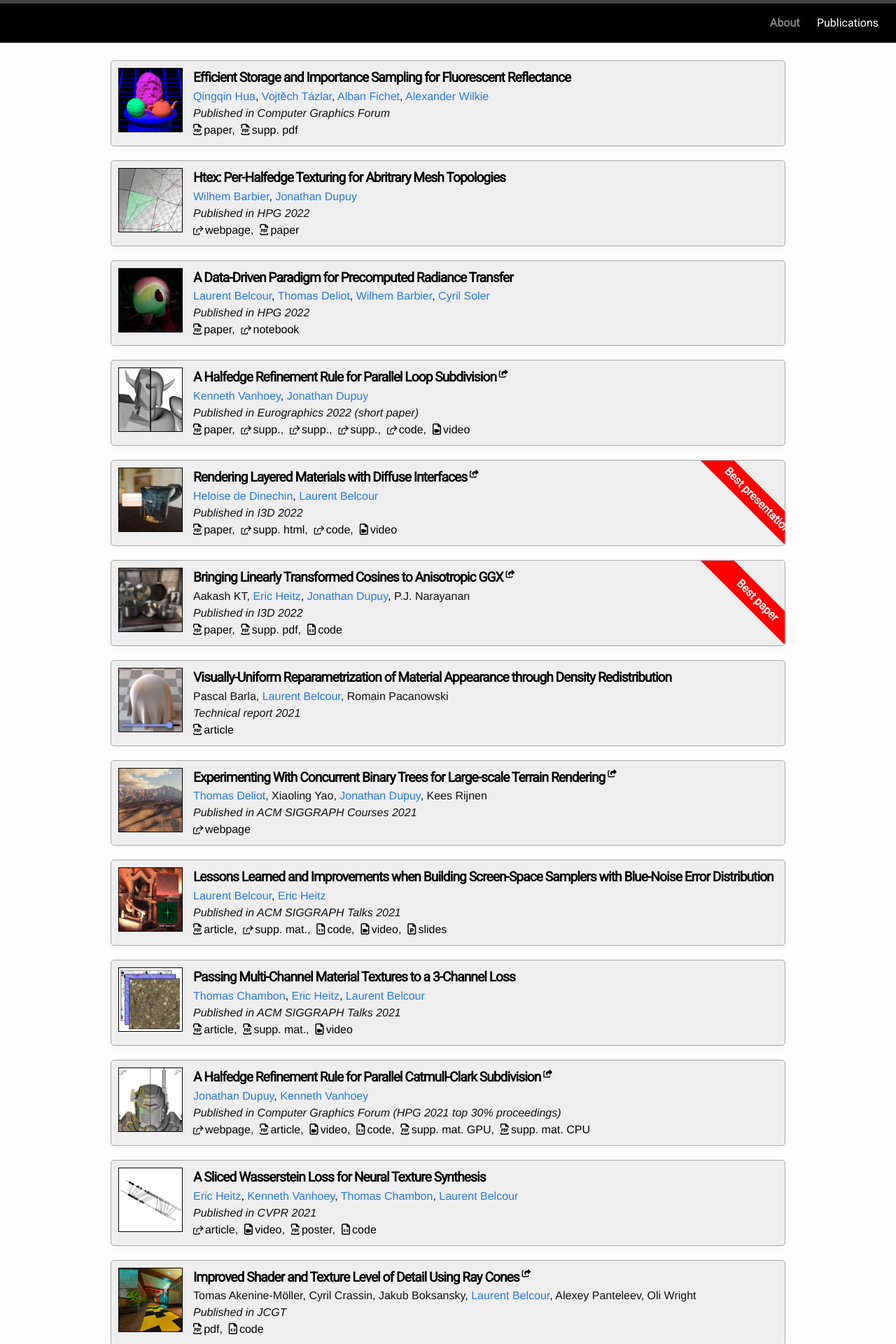
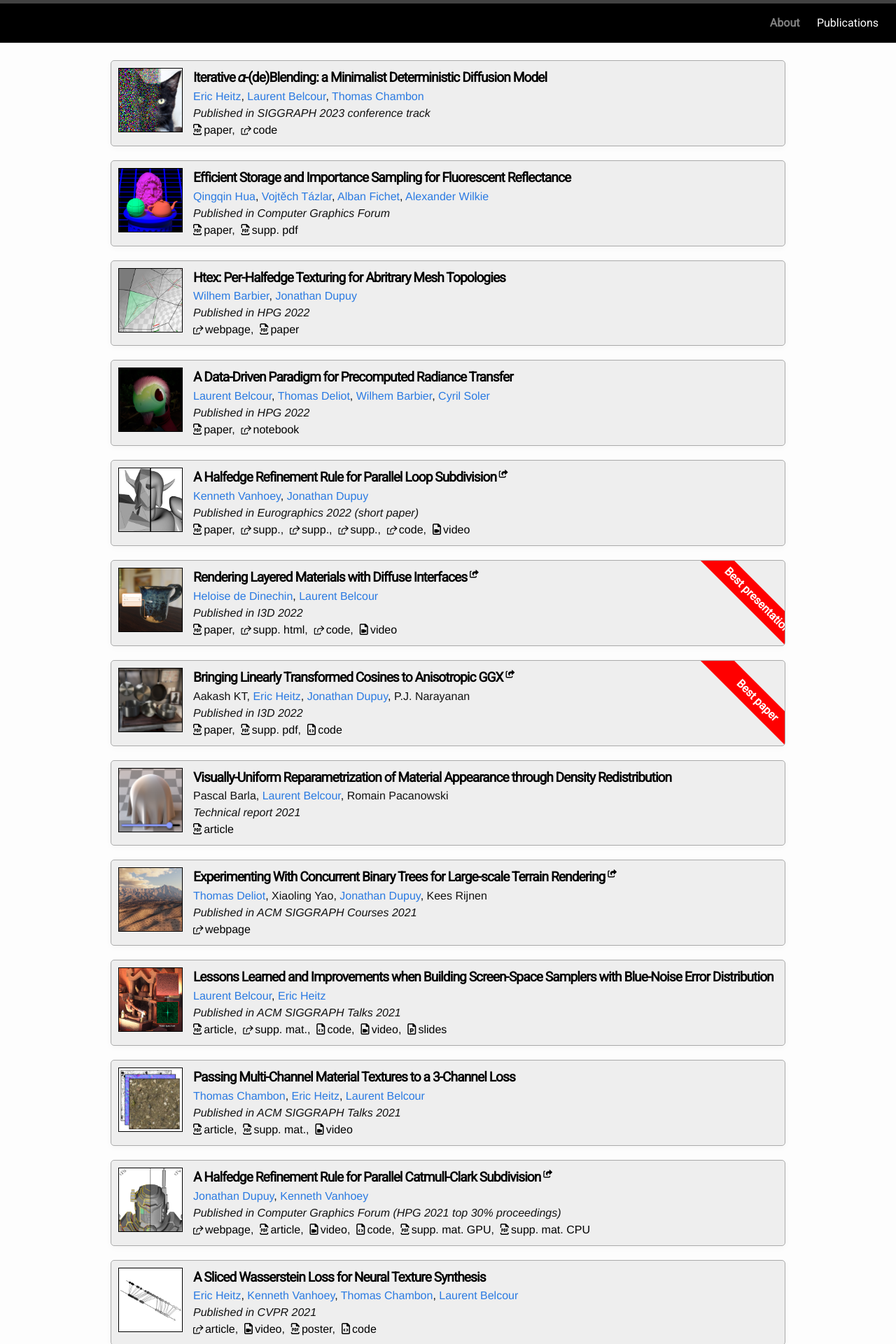
Before and after one commit to ggx-research/ggx-research.github.io, a Jekyll site: the page built from publications.html, in a window 1280 px wide. Shown: the top 1920 px of the page at 70% size. Built offline with Jekyll 4.4.1, drawn with Linux system fonts in a browser that asks for light colours.

Commit message:
Adding IADB publication

```diff
--- /dev/null
+++ b/_posts/2023-05-10-publication-iadb.md
@@ -0,0 +1,119 @@
+---
+layout: publication
+date:   2023-05-10
+title:  "Iterative&nbsp;𝛼-(de)Blending: a&nbsp;Minimalist&nbsp;Deterministic&nbsp;Diffusion&nbsp;Model"
+authors: [
+    {name: "Eric Heitz", affiliation: "Unity Technologies", url: ""},
+    {name: "Laurent Belcour"},
+    {name: "Thomas Chambon", affiliation: "Unity Technologies", url: ""}
+]
+conference: "SIGGRAPH 2023 conference track"
+categories: publication
+# Add a tag to display in the website
+# Valid tags are: 'published', 'to_appear', 'techreport'
+tags: 'published'
+# Thumbnails should be 128x128 max
+thumbnail: "/images/thumbnails/publication_2023_iadb.png"
+materials: [
+    { type: "document", name: "paper", url: "https://arxiv.org/abs/2305.03486" },
+    { type: "url", name: "code", url: "https://github.com/tchambon/IADB" },
+]
+---
+
+<center>
+<img style="width:100%;" src="/images/posts/2023-publication-iadb/iadb0.png">
+</center>
+
+## Motivation
+
+In this paper, we derive a minimalist diffusion model. The diffusion model that we obtain is pretty much equivalent to existing ones but the whole point is the derivation that, we believe, is simpler than the existing ones.
+
+Indeed, when we started learning about diffusion models, we found it pretty hard to enter the topic. There were many new concepts to learn: Langevin dynamics, score matching, SDEs, etc. Even basic tutorials that are supposed to provide simple overviews of the concepts turn out to be pretty complicated and math-heavy.
+
+So, we decided to derive our model from scratch, using only basic (bachelor-level) concepts. This is what our paper is about. It is the one we wish we were given when we started learning about this topic.
+
+## Overview
+
+Technically, the whole point of the method is to compute a deterministic mapping between the samples of two arbitrary distributions: $x_0 \sim p_0$ and $x_1 \sim p_1$. In the below figure, $p_0$ is illustrated as a red triangle and $p_1$ illustrated as a green square. The deterministic mapping connects each $x_0$ to a unique $x_1$. Hence, generating random samples $x_1 \sim p_1$ can be achieved by generating random samples $x_0 \sim p_0$ and evaluating the mapping.
+
+<center>
+<img style="width:100%;" src="/images/posts/2023-publication-iadb/iadb1_.png">
+</center>
+
+These examples are 2D but it works the same in high-dimensional image spaces. For instance, $p_0$ could be a Gaussian noise distribution and $p_1$ a distribution of cat images. If we can compute a deterministic mapping between the Gaussian noise images and the cat images, then we can sample random cat images by generating random Gaussian noises and evaluating the mapping. So, how do we define and compute such a mapping?
+
+## The theory: blending and deblending iteratively creates a deterministic mapping
+
+Our deterministic mapping is based on a sampling interpretation of α-blending: what happens statistically when we linearly blend and deblend points (or images)? We consider two basic operations: α-blending and α-deblending shown in the figures below:
+
+<div style="display:flex; justify-content:center">
+<div style="width:40%;">
+    <center style="font-weight:800;">$\alpha$-blending</center>
+    <img style="width:100%;" src="/images/posts/2023-publication-iadb/iadb2.png">
+</div>
+<div style="width:40%;">
+    <center style="font-weight:800;">$\alpha$-deblending</center>
+    <img style="width:100%;" src="/images/posts/2023-publication-iadb/iadb3.png">
+</div>
+</div>
+
+What we call α-blending is linearly interpolating random samples in the following way:
+
+$$
+x_{\alpha} = (1-\alpha) \, x_0 + \alpha \, x_1
+$$
+
+For instance, blending a random Gaussian noise $x_0 \sim p_0$ and a random cat image $x_1 \sim p_1$ with parameter $\alpha$ produces a noisy cat image $x_{\alpha} \sim p_\alpha$. We note $p_\alpha$ the distribution of the noisy cat images that can be randomly sampled in this way. **Statistically, blending is a transformation that goes from $\left(p_0, p_1\right)$ to $p_\alpha$.**
+
+Deblending is the inverse statistical operation. For a given blended sample $x_{\alpha}$, deblending consists of recovering a $x_0$ and a $x_1$ that could have been α-blended into this $x_{\alpha}$. Note that there are usually multiple possibilities. In this example, different Gaussian noises $x_0$ and cats $x_1$ could have been α-blended into the same noisy cat $x_{\alpha}$. Deblending means choosing one of these couples $(x_0, x_1)$ at random. Deblending is thus the inverse operation of blending in the statistical sense, it is not the samples that are inversed but their statistics: **deblending is a transformation that goes back from $p_\alpha$ to $\left(p_0, p_1\right)$.**
+
+ An important point is that this deblending operation is not something one can actually do. How to recover a $x_0$ and a $x_1$ that could have been α-blended into a given $x_\alpha$ is a difficult problem in general. Fortunately, it is just a theoretical consideration useful for the derivation and we will never need to do it in practice. So, for now, just assume that we can do it.
+
+<center>
+<img style="width:40%;" src="/images/posts/2023-publication-iadb/iadb4.png">
+</center>
+
+Now that we have blending and deblending, we have the two main ingredients to construct our deterministic mapping. The idea is that chaining them allows for navigating between the $p_\alpha$ distributions. For instance, in the above example, we start with a sample $x_{\alpha_1} \sim p_{\alpha_1}$. By deblending it, we obtain a couple $(x_0, x_1)$, such that we are back in the orginal distributions $\left(p_0, p_1\right)$, and by reblending with a different parameter $\alpha_2$ we obtain a sample $x_{\alpha_2} \sim p_{\alpha_2}$.
+As a result, by chaining deblending and blending we have statistically navigated from $p_{\alpha_1}$ to $p_{\alpha_2}$. Note that there are no constraints on $\alpha_1$ and $\alpha_2$, they can be arbitrarily close or distant.
+
+<div style="display:flex; justify-content:center">
+<img style="width:40%;" src="/images/posts/2023-publication-iadb/iadb5.png">
+<img style="width:40%;" src="/images/posts/2023-publication-iadb/iadb6.png">
+</div>
+
+Our deterministic mapping emerges when we do that multiple times iteratively with increasing $\alpha$ values. For instance, we can compute 6 steps with $\alpha=0.0, 0.2, 0.4, 0.6, 0.8, 1.0$. This creates a discrete random path that connects a $x_0 \sim p_0$ to a random $x_1 \sim p_1$. However, the path is stochastic, since each step is random. So, each time we run the algorithm again, the path is different and $x_0$ is connected to a different $x_1$.
+
+**The main discovery of the paper is that, the more steps we use, the more the stochasticity of the path disappears until it finally converges to a deterministic path.** Intuitively, this is because, each step is random and as we increase the number of steps, their randomness simply averages out. This is a simple consequence of the Central Limit Theorem: averaging many random things removes the randomness and coverges towards their expected value. The limit of the iterative α-(de)blending algorithm is thus a deterministic mapping that deterministically connects each $x_0 \sim p_0$ to a unique $x_1 \sim p_1$.
+
+
+
+## The practice: learning and evaluating the mapping with a neural network
+
+Now, remember that computing this deterministic path is not practical yet because we need to use the (non-practical) deblending operation for each step. Fortunately, in the infinitesimal limit, the non-practical deblending operation disappears!
+
+Indeed, let's have a look at what happens when we compute an infinitesimal step that maps $x_{\alpha} \sim p_\alpha$ to $x_{\alpha+\Delta\alpha} \sim p_{\alpha+\Delta\alpha}$:
+
+<div style="display:flex; justify-content:center">
+<img style="width:40%;" src="/images/posts/2023-publication-iadb/iadb7.png">
+<img style="width:40%;" src="/images/posts/2023-publication-iadb/iadb8.png">
+</div>
+
+The deblending operation at $x_\alpha$ requires considering all the couples $(x_0, x_1)$ that could have been blended into this $x_\alpha$, choosing one of these couples $(x_0, x_1)$ and performing the infinitesimal step $\Delta\alpha$ along the segment $x_1-x_0$.
+
+Fortunately, in the infinitesimal limit, these small steps average out. As a result, moving along one of the random segments $x_1-x_0$ becomes equivalent to moving along the average of these segments. In other words, the average segment $\bar{x}_1 -\bar{x}_0$ is the tangent of the deterministic path. If we can compute this tangent in practice, we can move along the deterministic path.
+
+<center>
+<img style="width:60%;" src="/images/posts/2023-publication-iadb/iadb9.png">
+</center>
+<br />
+
+This is where the neural network comes into play. The idea is to train a neural network to deblend blended samples. They key point is that, as we have seen, for a given blended sample $x_\alpha$ there are always multiple possible outputs $(x_0, x_1)$ that could have been blended into $x_\alpha$. We does the neural network learn when one input can produce different outputs? That depends on the training loss. If we train the neural network with a $l_2$ norm, it learns the average of the multiple outputs (the tangent of the deterministic path), which is precisely what we want.
+
+In summary, we train a neural network to deblend blended samples, which makes it learn the tangent of the deterministic path. Once the training is over, we generate images by starting with an $x_0$ and we follow the deterministic path iteratively by moving along the tangent predicted by the neural network. That’s it! We obtain a deterministic diffusion model that is, in essence, equivalent to the state-of-the-art deterministic diffusion models.
+
+Herebelow is a pseudocode implementation of the training and sampling algorithms.
+
+<div style="display:flex; justify-content:center">
+<img style="width:50%;" src="/images/posts/2023-publication-iadb/iadb_training.png">
+<img style="width:50%;" src="/images/posts/2023-publication-iadb/iadb_sampling.png">
+</div>
--- a/_sass/_publication.scss
+++ b/_sass/_publication.scss
@@ -1,25 +1,50 @@
+.publications-authors
+{
+}
 
+.publications-authors-name
+{
+}
+
+
+.publication-content
+{
+    width:60%;
+    padding-left: 20%;;
+    text-align: justify;
+}
 
 .publication-title
 {
+    text-align: left;
     font-size: 1.2em;
     font-family: Roboto, sans-serif;
     font-weight: 600;
     letter-spacing: -0.05em;
 }
 
+.publication-authors
+{
+    display: flex;
+    justify-content: space-evenly;
+    text-align: center;
+}
+
+
 .publication-author-affiliation
 {
-    display: none;
-    font-style:italic;
+    display: inline;
+    // font-style:italic;
     vertical-align: super;
     font-size: 0.7em;
 }
 
+/*
 .publication-author-name:hover + .publication-author-affiliation
 {
     display: inline;
 }
+*/
 
 .publication-journal
 {
--- a/publications.html
+++ b/publications.html
@@ -47,7 +47,7 @@ order: 2
             </div>
 
             <!-- Generate author list -->
-            <div class="publication-authors">
+            <div class="publications-authors">
                 {% assign authors_size = post.authors.size | minus: 1 %}
                 {% for index in (0..authors_size) %}
 
@@ -61,7 +61,7 @@ order: 2
                     {% assign author_affiliation = author.affiliation %}
                     {% assign author_url = author.url %}
                 {% endif %}
-                <span class="publication-authors-name">
+                <span class="publications-authors-name">
                     {% if author_url != nil %}<a href="{{ author_url }}">{{ author.name }}</a>{% else %}{{ author.name }}{% endif %}{% if index != authors_size %},{% endif %}
                 </span>
                 {% endfor %}
```
Also changed, not shown: _layouts/publication.html (+31 -12 lines), images/posts/2023-publication-iadb/iadb0.png (added), images/posts/2023-publication-iadb/iadb1.png (added), images/posts/2023-publication-iadb/iadb1_.png (added), images/posts/2023-publication-iadb/iadb2.png (added), images/posts/2023-publication-iadb/iadb3.png (added), images/posts/2023-publication-iadb/iadb4.png (added), images/posts/2023-publication-iadb/iadb5.png (added), images/posts/2023-publication-iadb/iadb6.png (added), images/posts/2023-publication-iadb/iadb7.png (added), images/posts/2023-publication-iadb/iadb8.png (added), images/posts/2023-publication-iadb/iadb9.png (added), images/posts/2023-publication-iadb/iadb_sampling.png (added), images/posts/2023-publication-iadb/iadb_training.png (added), 1 more files.
